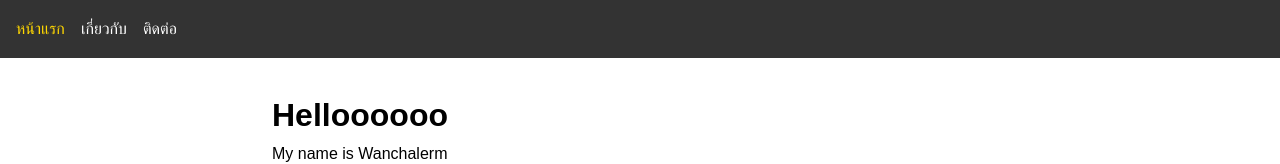
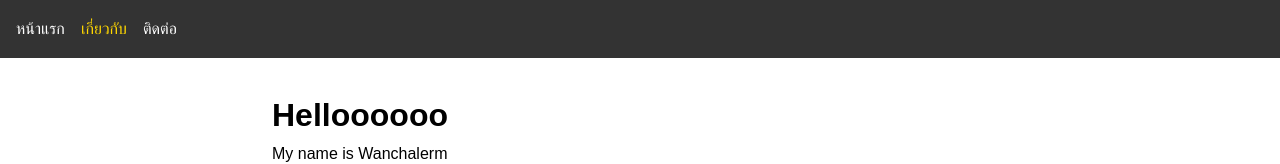
Before and after one commit to 66160153waaa/my-first-website, a plain HTML site: page about.html in a window 1280 px wide. Shown: the top 164 px of the page. Drawn offline with Linux system fonts and the light colour scheme.

Commit message:
Update code about.html

```diff
--- a/about.html
+++ b/about.html
@@ -10,8 +10,8 @@
   <header>
     <nav>
       <ul>
-        <li><a href="index.html" class="active">หน้าแรก</a></li>
-        <li><a href="about.html">เกี่ยวกับ</a></li>
+        <li><a href="index.html">หน้าแรก</a></li>
+        <li><a href="about.html"  class="active">เกี่ยวกับ</a></li>
         <li><a href="contact.html">ติดต่อ</a></li>
       </ul>
     </nav>
```
